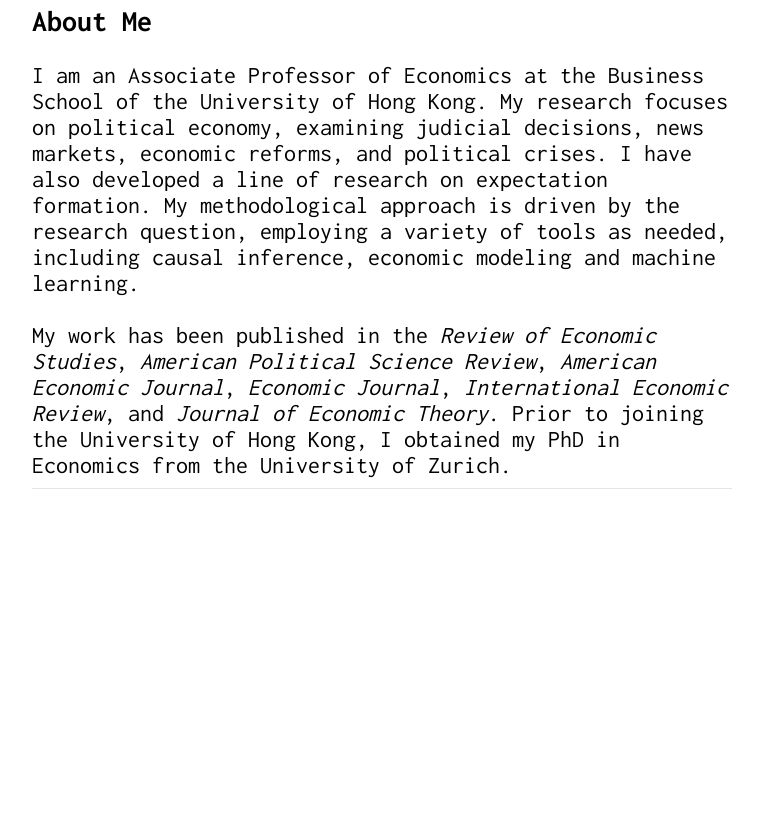
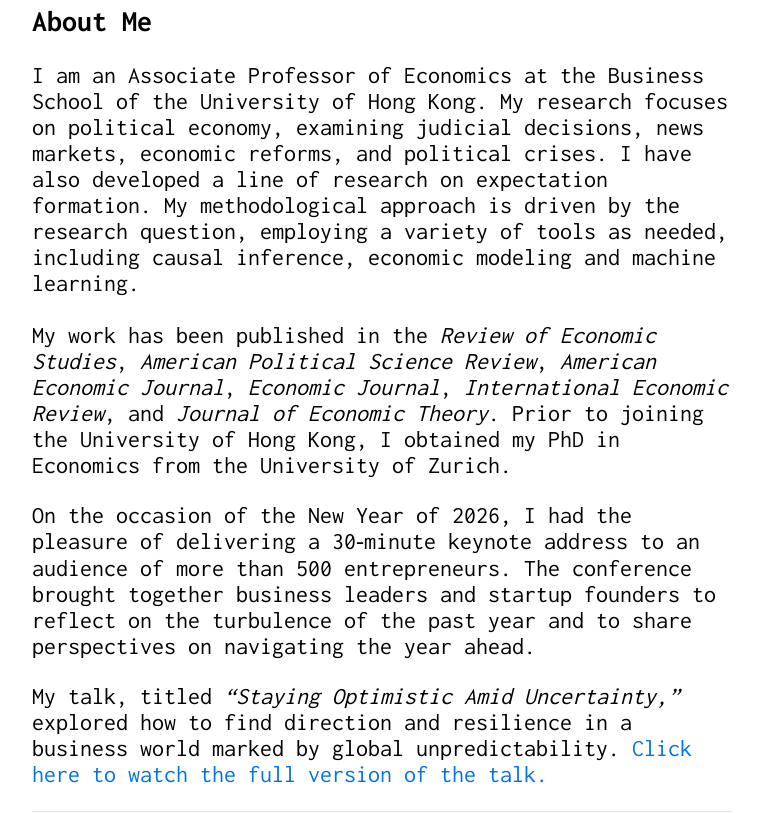
Before and after one commit to Shuyan0210611X/henrychen.github.io, a Jekyll site: the page built from about.md, in a window 1280 px wide. Shown: the part 677-1490 px from the top of the page, without its empty margins (258-1018 px from the left). Built offline with Jekyll 4.4.1, drawn with Linux system fonts in a browser that asks for light colours; before the commit the page ends 1167 px from its top, so only the background shows below that.

Commit message:
Update about.md

```diff
--- a/about.md
+++ b/about.md
@@ -12,4 +12,22 @@ permalink: /about/
 I am an Associate Professor of Economics at the Business School of the University of Hong Kong. My research focuses on political economy, examining judicial decisions, news markets, economic reforms, and political crises. I have also developed a line of research on expectation formation. My methodological approach is driven by the research question, employing a variety of tools as needed, including causal inference, economic modeling and machine learning.<br><br>
 
 My work has been published in the <em>Review of Economic Studies</em>, <em>American Political Science Review</em>, <em>American Economic Journal</em>, <em>Economic Journal</em>, <em>International Economic Review</em>, and <em>Journal of Economic Theory</em>. Prior to joining the University of Hong Kong, I obtained my PhD in Economics from the University of Zurich.
+<p>
+  On the occasion of the New Year of 2026, I had the pleasure of delivering a 30‑minute keynote address to an audience of more than 500 entrepreneurs.
+  The conference brought together business leaders and startup founders to reflect on the turbulence of the past year and to share perspectives on navigating the year ahead.
+</p>
+
+<p>
+  My talk, titled <em>“Staying Optimistic Amid Uncertainty,”</em> explored how to find direction and resilience in a business world marked by global unpredictability.
+  <a
+    href="https://www.bilibili.com/video/BV1gek4BPEhe/?vd_source=a6c8f0aa63f823b9ae0b9a87bf370ecf"
+    target="_blank"
+    rel="noopener noreferrer"
+    style="color:#0073e6; text-decoration:none; font-weight:500;"
+    onmouseover="this.style.textDecoration='underline';"
+    onmouseout="this.style.textDecoration='none';">
+    Click here to watch the full version of the talk.
+  </a>
+</p>
+
 </div>
```
